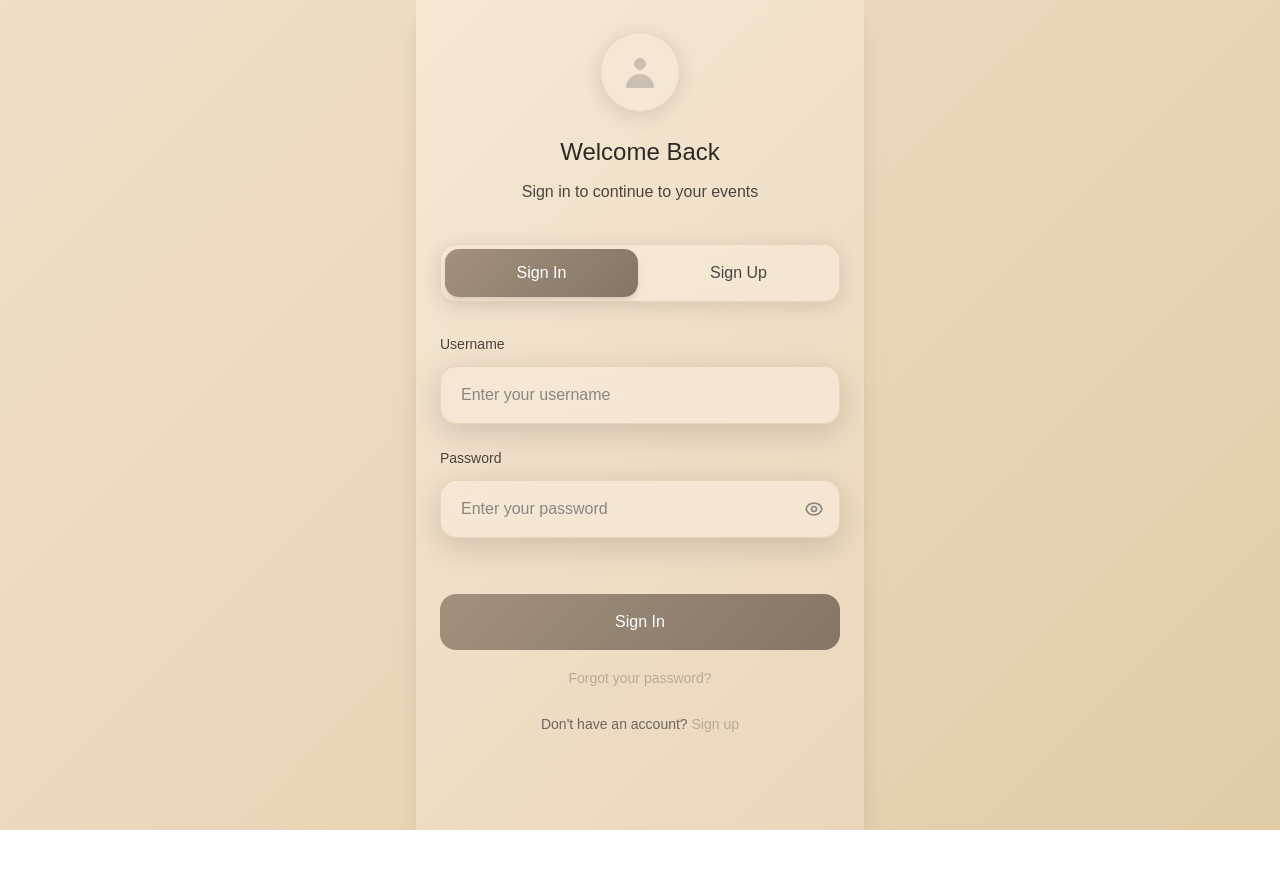
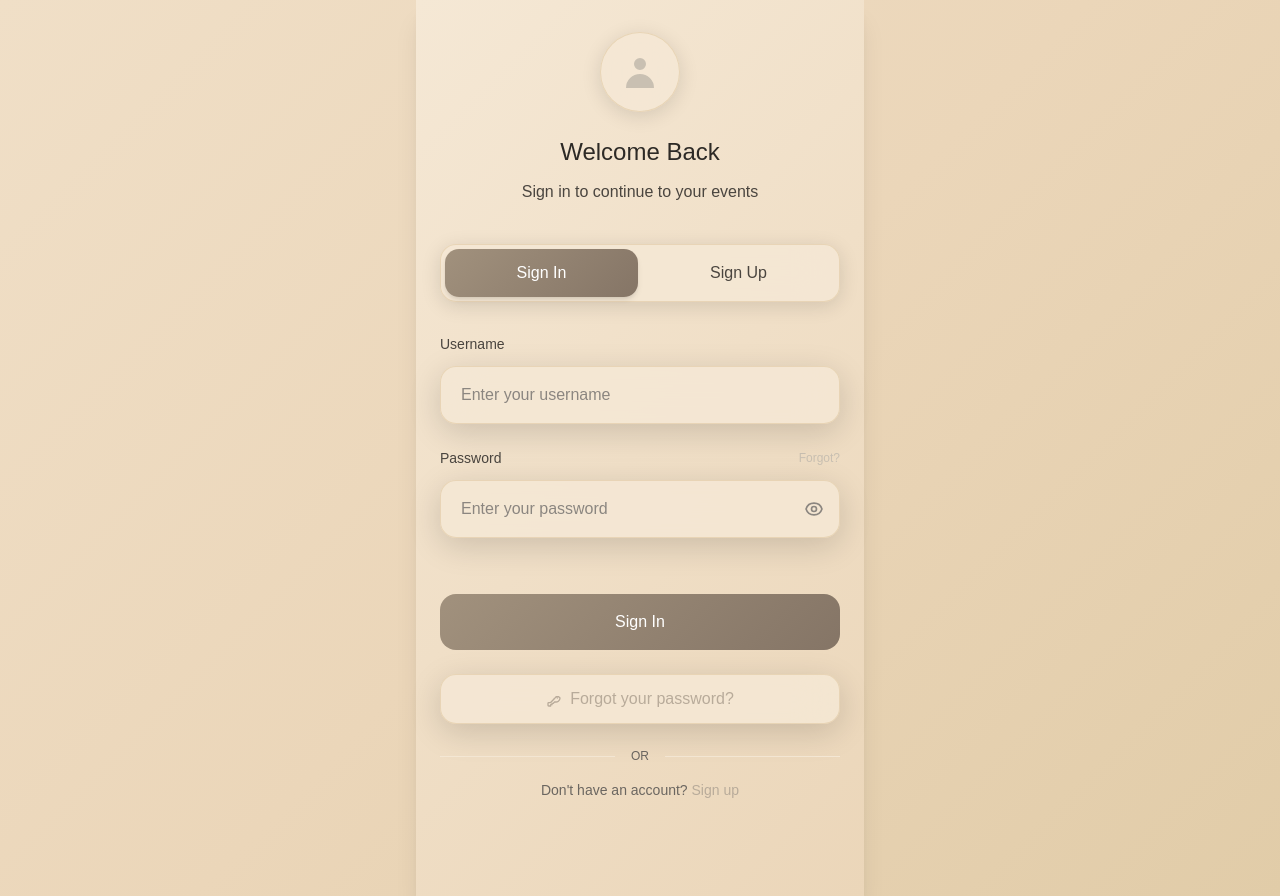
Before and after one commit to Agentscreator/mirro_app, a Next.js app: page / in a window 1280 px wide. Before the commit the page ends 830 px from the top, so only its background shows below. Built offline with nearby package versions, Linux system fonts and the light colour scheme; a web font is replaced by a local one.

Commit message:
Making forget password more prominent on the UI/UX

```diff
--- a/app/forgot-password/page.tsx
+++ b/app/forgot-password/page.tsx
@@ -62,17 +62,32 @@ export default function ForgotPasswordPage() {
 
         <Card className="glass-card soft-shadow border-cream-300">
           <CardHeader className="text-center">
-            <div className="mx-auto w-12 h-12 glass-card rounded-full flex items-center justify-center mb-4 soft-shadow">
-              <Mail className="w-6 h-6 text-taupe-500" />
+            <div className="mx-auto w-16 h-16 glass-card rounded-full flex items-center justify-center mb-6 soft-shadow">
+              <Mail className="w-8 h-8 text-taupe-500" />
             </div>
-            <CardTitle className="text-2xl font-bold">Forgot Password?</CardTitle>
-            <CardDescription>
-              Enter your email address and we'll send you a link to reset your password.
+            <CardTitle className="text-3xl font-bold text-taupe-700 mb-3">Forgot Password?</CardTitle>
+            <CardDescription className="text-base text-text-secondary leading-relaxed">
+              No worries! Enter your email address and we'll send you a secure link to reset your password.
             </CardDescription>
           </CardHeader>
           <CardContent>
+            {/* Info Box */}
+            <div className="mb-6 p-4 glass-card border border-taupe-200 rounded-xl">
+              <div className="flex items-start space-x-3">
+                <div className="flex-shrink-0">
+                  <svg className="w-5 h-5 text-taupe-500 mt-0.5" fill="none" stroke="currentColor" viewBox="0 0 24 24">
+                    <path strokeLinecap="round" strokeLinejoin="round" strokeWidth={2} d="M13 16h-1v-4h-1m1-4h.01M21 12a9 9 0 11-18 0 9 9 0 0118 0z" />
+                  </svg>
+                </div>
+                <div className="text-sm text-text-secondary">
+                  <p className="font-medium text-taupe-600 mb-1">How it works:</p>
+                  <p>We'll send you a secure link that expires in 1 hour. Click the link to create a new password.</p>
+                </div>
+              </div>
+            </div>
+
             {message && (
-              <Alert className="mb-4 border-green-200 bg-green-50">
+              <Alert className="mb-6 border-green-200 bg-green-50">
                 <AlertDescription className="text-green-800">
                   {message}
                 </AlertDescription>
@@ -80,34 +95,54 @@ export default function ForgotPasswordPage() {
             )}
 
             {error && (
-              <Alert className="mb-4 border-red-200 bg-red-50">
+              <Alert className="mb-6 border-red-200 bg-red-50">
                 <AlertDescription className="text-red-800">
                   {error}
                 </AlertDescription>
               </Alert>
             )}
 
-            <form onSubmit={handleSubmit} className="space-y-4">
+            <form onSubmit={handleSubmit} className="space-y-6">
               <div>
-                <Label htmlFor="email">Email address</Label>
+                <Label htmlFor="email" className="text-base font-medium text-text-secondary mb-3 block">Email address</Label>
+                <div className="relative">
                   <Input
                     id="email"
                     type="email"
                     value={email}
                     onChange={(e) => setEmail(e.target.value)}
-                  placeholder="Enter your email"
+                    placeholder="Enter your email address"
                     required
                     disabled={isLoading}
-                  className="mt-1 glass-card border-cream-300 focus:ring-taupe-400 focus:border-transparent text-text-primary placeholder-text-light"
+                    className="w-full px-5 py-4 text-base rounded-2xl border glass-card focus:ring-2 focus:ring-taupe-400 focus:border-transparent transition-all duration-200 text-text-primary placeholder-text-light"
                   />
+                  <div className="absolute inset-y-0 right-0 pr-4 flex items-center pointer-events-none">
+                    <Mail className="h-5 w-5 text-text-light" />
+                  </div>
+                </div>
               </div>
 
               <Button
                 type="submit"
-                className="w-full gradient-primary text-white hover:shadow-lg transition-all duration-200 disabled:opacity-50"
+                className="w-full gradient-primary text-white py-4 rounded-2xl font-medium hover:shadow-lg transition-all duration-200 disabled:opacity-50 disabled:cursor-not-allowed text-base"
                 disabled={isLoading || !email}
               >
-                {isLoading ? 'Sending...' : 'Send Reset Link'}
+                {isLoading ? (
+                  <div className="flex items-center justify-center">
+                    <svg className="animate-spin -ml-1 mr-3 h-5 w-5 text-white" xmlns="http://www.w3.org/2000/svg" fill="none" viewBox="0 0 24 24">
+                      <circle className="opacity-25" cx="12" cy="12" r="10" stroke="currentColor" strokeWidth="4"></circle>
+                      <path className="opacity-75" fill="currentColor" d="M4 12a8 8 0 018-8V0C5.373 0 0 5.373 0 12h4zm2 5.291A7.962 7.962 0 014 12H0c0 3.042 1.135 5.824 3 7.938l3-2.647z"></path>
+                    </svg>
+                    Sending Reset Link...
+                  </div>
+                ) : (
+                  <div className="flex items-center justify-center">
+                    <svg className="w-5 h-5 mr-2" fill="none" stroke="currentColor" viewBox="0 0 24 24">
+                      <path strokeLinecap="round" strokeLinejoin="round" strokeWidth={2} d="M12 15v2m-6 4h12a2 2 0 002-2v-6a2 2 0 00-2-2H6a2 2 0 00-2 2v6a2 2 0 002 2zm10-10V7a4 4 0 00-8 0v4h8z" />
+                    </svg>
+                    Send Reset Link
+                  </div>
+                )}
               </Button>
             </form>
 
--- a/components/AuthPage.tsx
+++ b/components/AuthPage.tsx
@@ -198,7 +198,18 @@ export default function AuthPage({ onAuthSuccess, sharedEventTitle }: AuthPagePr
         )}
 
         <div>
-          <label className="block text-sm font-medium mb-3 text-text-secondary">Password</label>
+          <div className="flex justify-between items-center mb-3">
+            <label className="block text-sm font-medium text-text-secondary">Password</label>
+            {isLogin && (
+              <button
+                type="button"
+                onClick={() => window.location.href = '/forgot-password'}
+                className="text-xs text-taupe-500 hover:text-taupe-600 transition-colors"
+              >
+                Forgot?
+              </button>
+            )}
+          </div>
           <div className="relative">
             <input
               type={showPassword ? "text" : "password"}
@@ -288,21 +299,33 @@ export default function AuthPage({ onAuthSuccess, sharedEventTitle }: AuthPagePr
         </button>
       </form>
 
-      {/* Forgot Password Link */}
+      {/* Forgot Password - Prominent Button */}
       {isLogin && (
-        <div className="text-center mt-4">
+        <div className="text-center mt-6">
           <button
             type="button"
             onClick={() => window.location.href = '/forgot-password'}
-            className="text-taupe-600 text-sm font-medium hover:text-taupe-700 transition-colors"
+            className="w-full glass-card border border-taupe-300 text-taupe-600 py-3 px-4 rounded-2xl font-medium hover:bg-taupe-50 hover:border-taupe-400 hover:text-taupe-700 transition-all duration-200 soft-shadow-sm"
           >
+            <svg className="w-4 h-4 inline-block mr-2" fill="none" stroke="currentColor" viewBox="0 0 24 24">
+              <path strokeLinecap="round" strokeLinejoin="round" strokeWidth={2} d="M15 7a2 2 0 012 2m4 0a6 6 0 01-7.743 5.743L11 17H9v2H7v2H4a1 1 0 01-1-1v-3a1 1 0 011-1h2.586l6.243-6.243C11.978 9.587 12.488 9.5 13 9.5a6 6 0 016-2.5z" />
+            </svg>
             Forgot your password?
           </button>
         </div>
       )}
 
+      {/* Divider */}
+      {isLogin && (
+        <div className="flex items-center mt-6 mb-4">
+          <div className="flex-1 border-t border-cream-300"></div>
+          <span className="px-4 text-text-muted text-xs">OR</span>
+          <div className="flex-1 border-t border-cream-300"></div>
+        </div>
+      )}
+
       {/* Footer */}
-      <div className="text-center mt-6">
+      <div className="text-center mt-4">
         <p className="text-text-muted text-sm">
           {isLogin ? "Don't have an account? " : "Already have an account? "}
           <button
```
Lines whose indentation alone changed are shown as unchanged.
